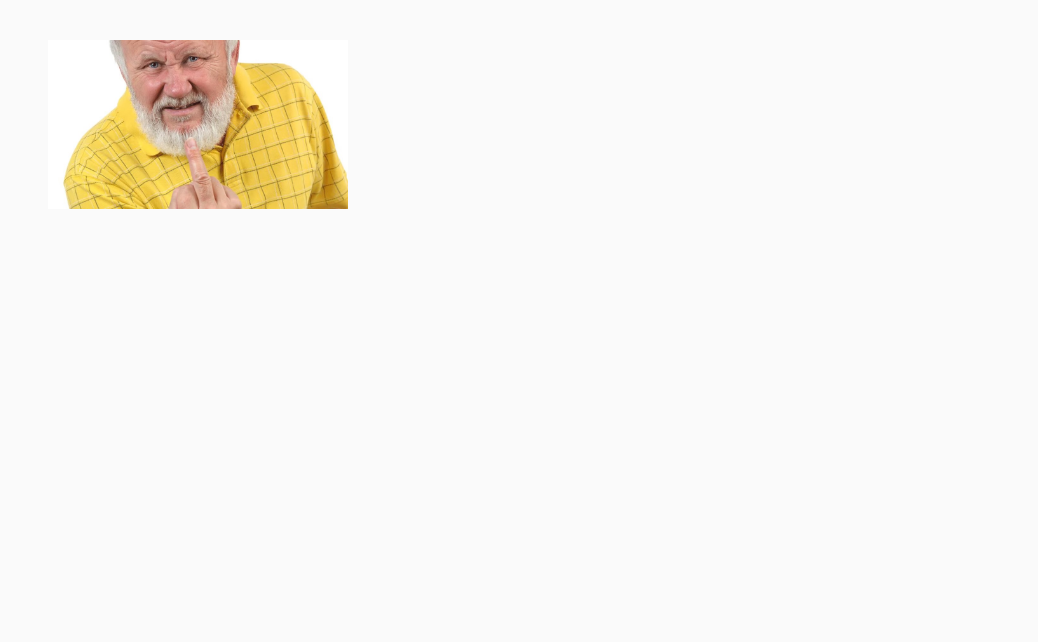
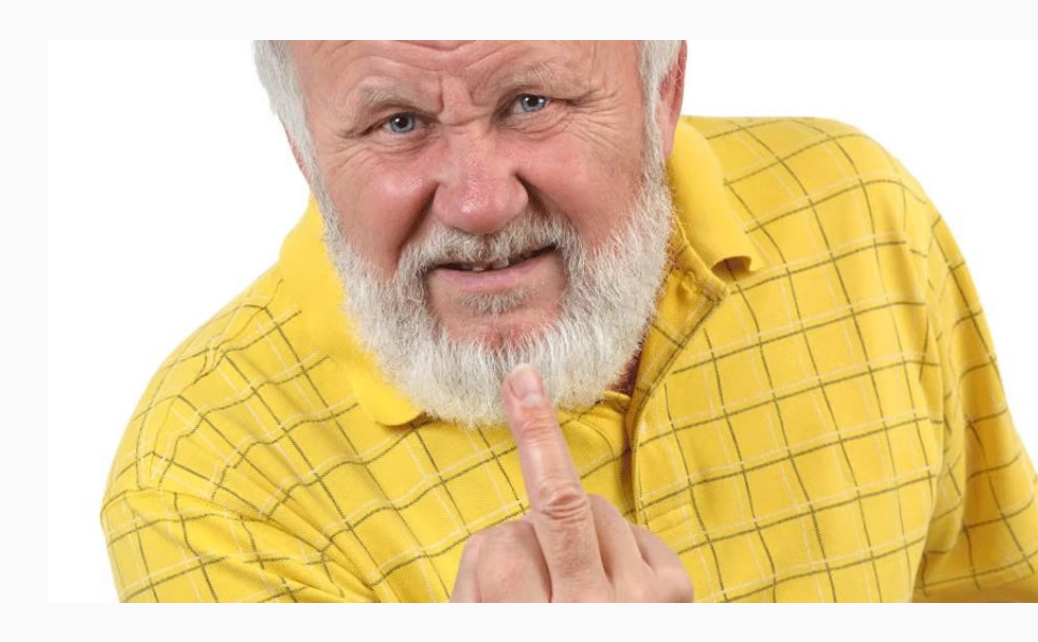
Before and after one commit to Hedeg2411/Hedeg2411.github.io, a plain HTML site: page index.html in a window 1280 px wide. Shown: the whole page, without its empty margins (242-1280 px from the left). Drawn offline with Linux system fonts and the light colour scheme.

Commit message:
Resize image width from 300 to 1000 pixels

```diff
--- a/index.html
+++ b/index.html
@@ -19,6 +19,6 @@
   </style>
 </head>
 <body>
-<img src="Fuck.jpg" width="300">
+<img src="Fuck.jpg" width="1000">
 </body>
 </html>
```
